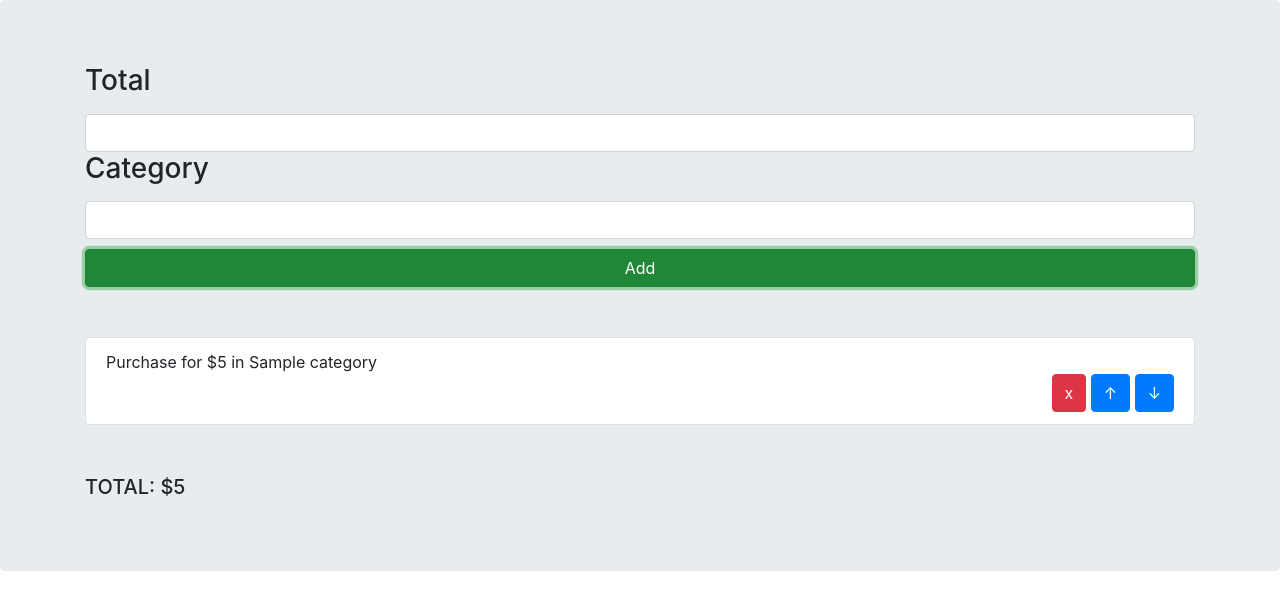
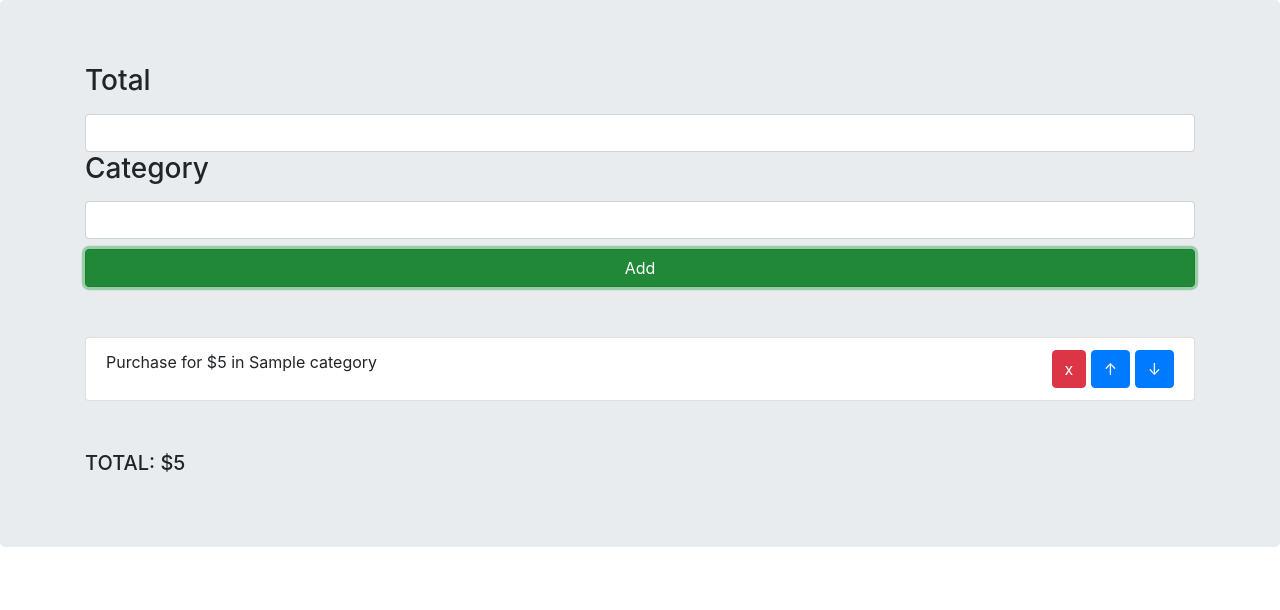
Before and after one commit to sunatullo-gafurov/DOM-up-down, a website: page src/index.html in a window 1280 px wide. Both pictures are taken after typing "5", "Sample" into the empty fields and a click on the button "Add". Drawn offline with nearby package versions, Linux system fonts and the light colour scheme.

Commit message:
fixed  #4

```diff
--- a/src/css/style.css
+++ b/src/css/style.css
@@ -1,3 +1,6 @@
 .margin-top {
     margin-top: 10px;
 }
+.float-right {
+    float: right;
+}
--- a/src/js/app.js
+++ b/src/js/app.js
@@ -24,7 +24,7 @@ addForm.addEventListener('click', (e) => {
     const li = document.createElement('li');
     li.className = 'list-group-item';
     li.innerHTML = `Purchase for $${totalValue} in ${categoryValue} category
-    <div style="text-align: right;">
+    <div class="float-right">
         <button class="btn btn-danger remove">x</button>
         <button class="btn btn-primary move-up">↑</button>
         <button class="btn btn-primary move-down">↓</button>
```
